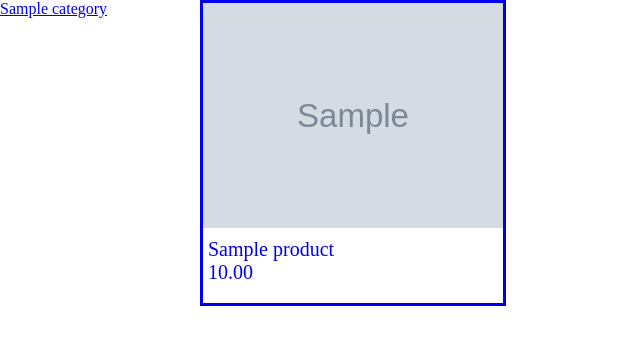
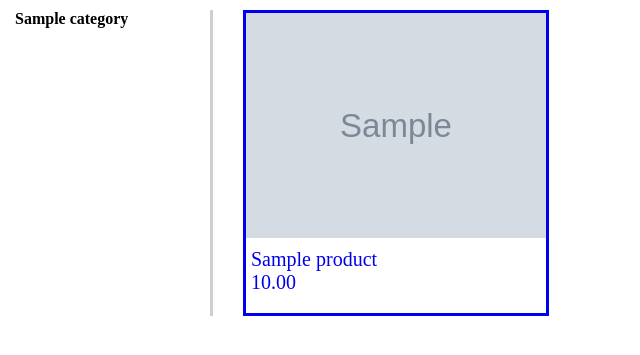
Before and after one commit to quekyuyang/online-shop, a Django app: a page that uses shop/templates/shop/browse.html in a window 1280 px wide. Shown: the part 45-400 px from the top of the page, without its empty margins (0-640 px from the left). Run offline with Django 4.2, Linux system fonts and the light colour scheme; tables that the repository leaves empty hold one stand-in row (values such as "Sample post"); grey boxes marked "Sample" are stand-in pictures; parts of the project's set-up code (start-up, migrations or seed data) failed here and were passed over.

Commit message:
Parent and child categories navigation on browsing pages

```diff
--- a/shop/static/shop/browse.css
+++ b/shop/static/shop/browse.css
@@ -1,14 +1,32 @@
 div.main {
   display: flex;
+  padding: 10px;
 }
 
 div.categories {
-  flex: initial;
+  flex: 0 0 auto;
   width: 200px;
+  border-right: solid #cfcfcf;
+  margin-right: 30px;
 }
 
 div.categories a {
   display: block;
+  text-decoration: none;
+  color: black;
+}
+
+div.categories a:visited {
+  color: black;
+}
+
+div.categories a.child_category {
+  padding-left: 10px;
+  border-left: solid #8a8a8a;
+}
+
+a.current_category, a.sibling_category {
+  padding-left: 5px;
 }
 
 div.products {
--- a/shop/templates/shop/browse.html
+++ b/shop/templates/shop/browse.html
@@ -9,8 +9,25 @@
 {% block body %}
 <div class="main">
   <div class="categories">
-    {% for category in left_pane_categories %}
-      <a href="{% url 'browse' category.name %}">
+    {% if parent_category %}
+      <a href="{% url 'browse' parent_category.name %}">
+        &#10094; {{ parent_category.name }}
+      </a>
+    {% endif %}
+    {% if current_category %}
+      <a class="current_category" href="{% url 'browse' current_category.name %}">
+        <strong>{{ current_category.name }}</strong>
+      </a>
+      {% if child_categories %}
+        {% for category in child_categories %}
+          <a class="child_category" href="{% url 'browse' category.name %}">
+            {{ category.name }}
+          </a>
+        {% endfor %}
+      {% endif %}
+    {% endif %}
+    {% for category in sibling_categories %}
+      <a class="sibling_category" href="{% url 'browse' category.name %}">
         {{ category.name }}
       </a>
     {% endfor %}
--- a/shop/views.py
+++ b/shop/views.py
@@ -11,9 +11,9 @@ from .cart import Cart
 
 def homepage(request):
     products = Product.objects.all()
-    left_pane_categories = Category.objects.all()
+    categories = Category.objects.all()
     template = loader.get_template('shop/browse.html')
-    context = {'products': products, 'left_pane_categories': left_pane_categories}
+    context = {'products': products, 'sibling_categories': categories}
     return HttpResponse(template.render(context, request))
 
 
@@ -101,11 +101,24 @@ def logout(request):
 
 def browse(request, category_name):
     category = Category.objects.get(name=category_name)
+
+    if category.parent:
+        sibling_categories = category.parent.children
+    else:
+        sibling_categories = Category.objects.filter(parent__isnull=True)
+    sibling_categories = sibling_categories.exclude(id=category.id)
+
+    child_categories = category.children.all()
+
     products = category_products(category)
-
-    left_pane_categories = Category.objects.all()
     template = loader.get_template('shop/browse.html')
-    context = {'products': products, 'left_pane_categories': left_pane_categories}
+    context = {
+        'products': products,
+        'current_category': category,
+        'sibling_categories': sibling_categories,
+        'child_categories': child_categories,
+        'parent_category': category.parent
+        }
     return HttpResponse(template.render(context, request))
 
 
```
Also changed, not shown: shop/tests.py (+11 -2 lines).
